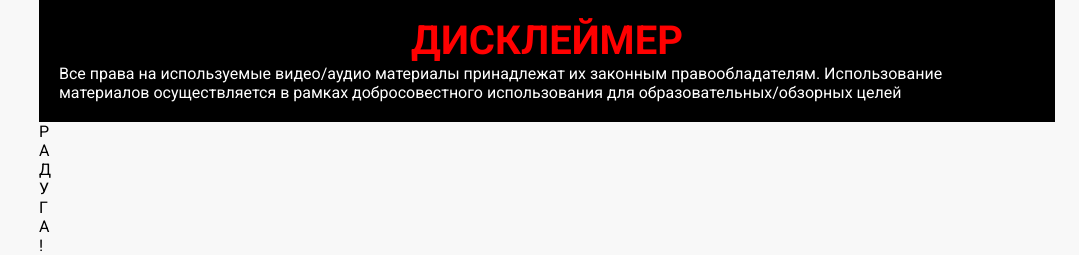
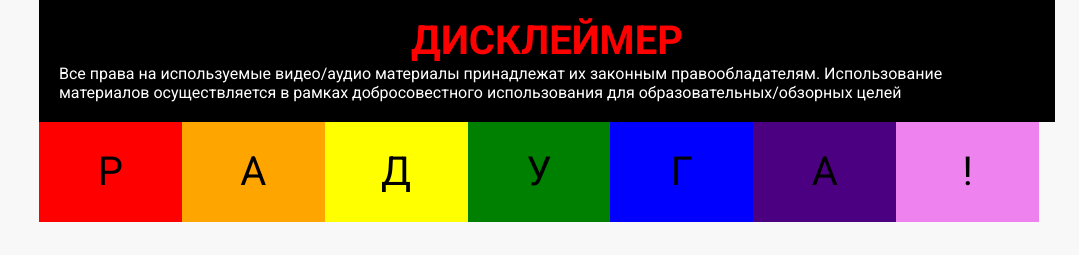
Before and after one commit to Dentkrise/Youtube-Dummy, a plain HTML site: page index.html in a window 1280 px wide. Shown: the part 950-1205 px from the top of the page, without its empty margins (201-1280 px from the left). After the commit the page ends 1172 px from the top, so only its background shows below. Drawn offline with Linux system fonts and the light colour scheme.

Commit message:
Update index.html

```diff
--- a/index.html
+++ b/index.html
@@ -8,6 +8,7 @@
     <link rel="stylesheet" href="Styles/header.css">
     <link rel="stylesheet" href="Styles/video.css">
     <link rel="stylesheet" href="Styles/sidebar.css">
+    <link rel="stylesheet" href="Styles/rainbow.css">
 
     <link rel="preconnect" href="https://fonts.googleapis.com">
     <link rel="preconnect" href="https://fonts.gstatic.com" crossorigin>
```
